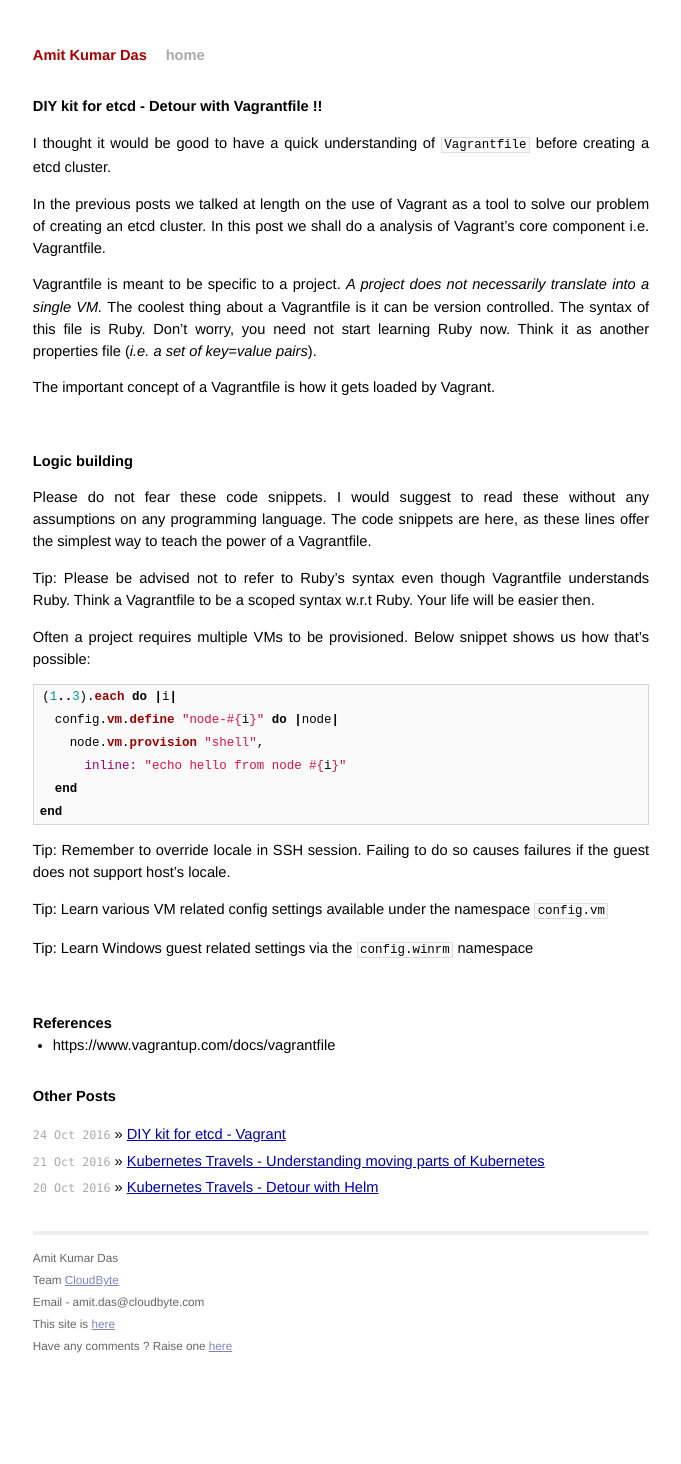
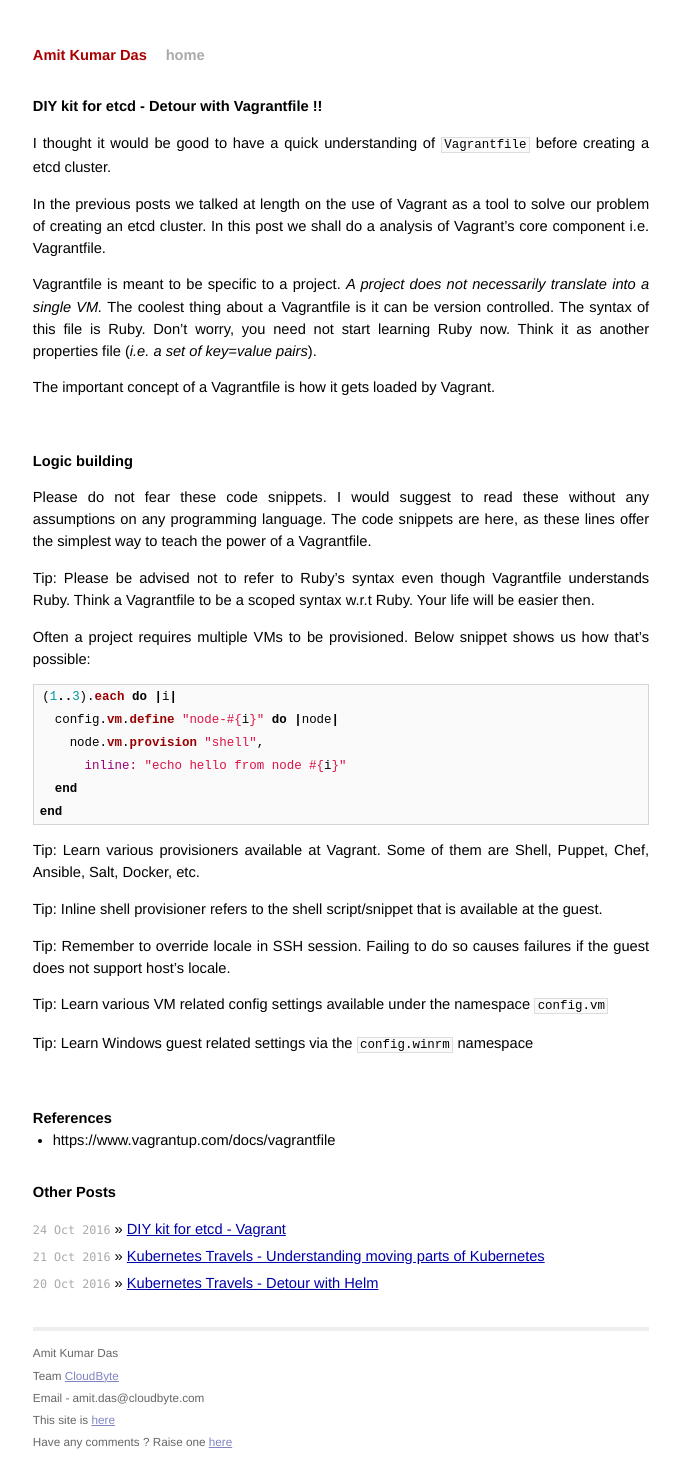
Before and after one commit to AmitKumarDas/amitkumardas.github.io, a Jekyll site: the page built from _posts/2016-10-25-diy-kit-for-etcd-detour-with-vagrantfile.md, in a window 1280 px wide. Shown: the whole page, without its empty margins (299-980 px from the left). Built offline with Jekyll 4.4.1, drawn with Linux system fonts in a browser that asks for light colours; before the commit the page ends 1369 px from its top, so only the background shows below that.

Commit message:
Update 2016-10-25-diy-kit-for-etcd-detour-with-vagrantfile.md

````diff
--- a/_posts/2016-10-25-diy-kit-for-etcd-detour-with-vagrantfile.md
+++ b/_posts/2016-10-25-diy-kit-for-etcd-detour-with-vagrantfile.md
@@ -37,6 +37,12 @@ Often a project requires multiple VMs to be provisioned. Below snippet shows us
 end
 ```
 
+> Tip: Learn various provisioners available at Vagrant. Some of them are Shell, Puppet, Chef,
+Ansible, Salt, Docker, etc.
+
+> Tip: Inline shell provisioner refers to the shell script/snippet that is available at the
+guest.
+
 > Tip: Remember to override locale in SSH session. Failing to do so causes failures if the guest
 does not support host's locale.
 
````
